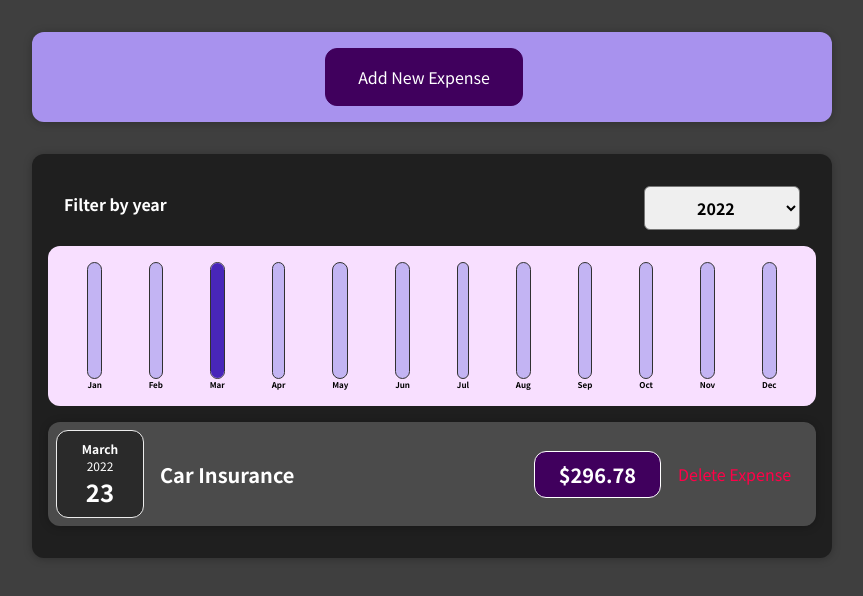
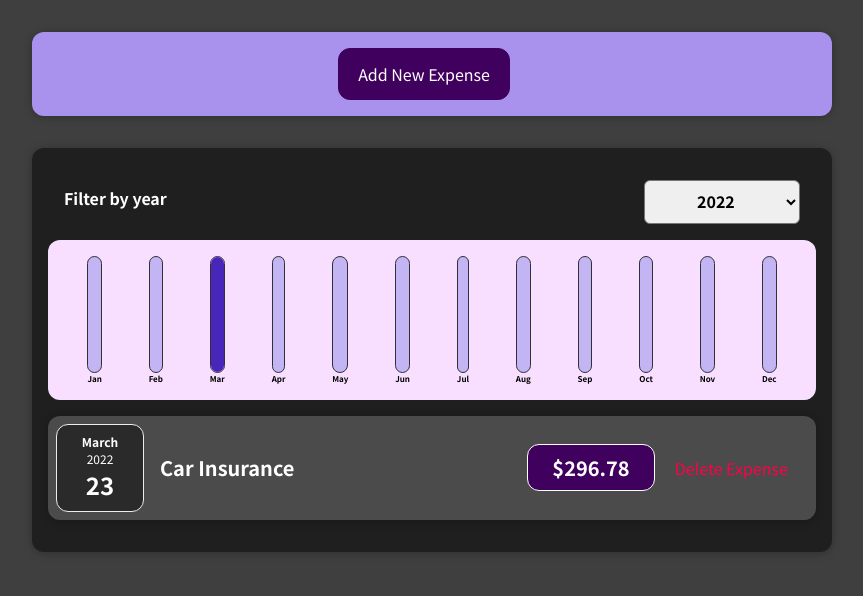
Before and after one commit to Pangolynn/react-expenses, a React (Create React App) app: page / in a window 1280 px wide. Shown: the top 596 px of the page, without its empty margins (208-1071 px from the left). Built offline with nearby package versions, Linux system fonts and the light colour scheme.

Commit message:
cleaned up reused css

```diff
--- a/src/components/NewExpense/NewExpense.css
+++ b/src/components/NewExpense/NewExpense.css
@@ -9,32 +9,6 @@
   box-shadow: 0 1px 8px rgba(0, 0, 0, 0.25);
 }
 
-/* pull out this css into a button */
-
 .new-expense button {
-  font: inherit;
-  cursor: pointer;
-  padding: 1rem 2rem;
-  border: 1px solid #40005d;
-  background-color: #40005d;
-  color: white;
-  border-radius: 12px;
   margin-right: 1rem;
 }
-
-.new-expense button:hover,
-.new-expense button:active {
-  background-color: #510674;
-  border-color: #510674;
-}
-
-.new-expense button.alternative {
-  color: #220131;
-  border-color: transparent;
-  background-color: transparent;
-}
-
-.new-expense button.alternative:hover,
-.new-expense button.alternative:active {
-  background-color: #ddb3f8;
-}
--- a/src/components/UI/Button.js
+++ b/src/components/UI/Button.js
@@ -3,7 +3,7 @@ import styles from "./Button.module.css";
 const Button = (props) => {
   return (
     <button
-      className={`${styles.buttonExpense} ${props.alt && styles.alternative} `}
+      className={`${styles.buttonExpense} ${props.alt && styles.alternative}`}
       type={props.type}
       onClick={props.onClick}
     >
--- a/src/components/UI/Button.module.css
+++ b/src/components/UI/Button.module.css
@@ -1,11 +1,15 @@
 .buttonExpense {
   font: inherit;
   cursor: pointer;
-  padding: 0.5rem 1rem;
+  padding: 0.8rem 1.2rem;
   border: 1px solid #40005d;
   background-color: #40005d;
   color: white;
   border-radius: 12px;
+}
+
+.margin-right {
+  margin-right: 1rem;
 }
 
 .buttonExpense:hover,
```
